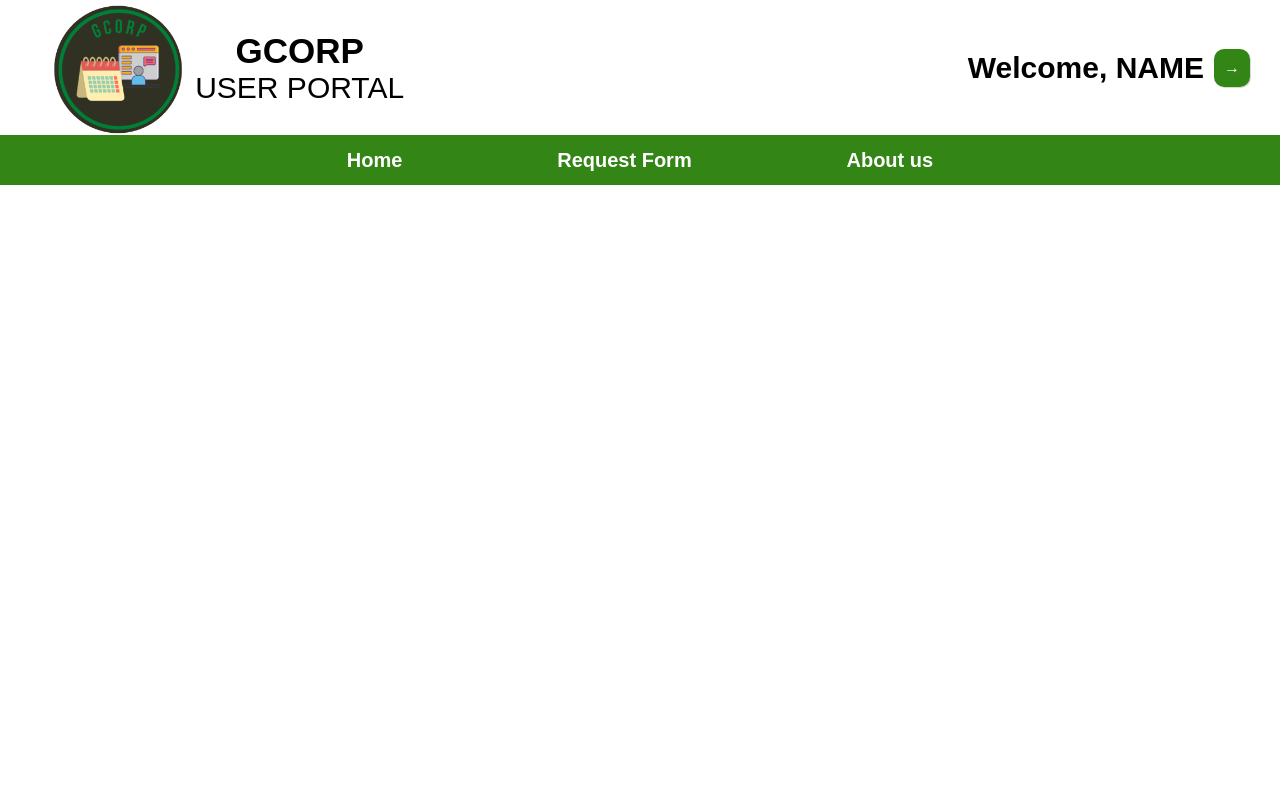
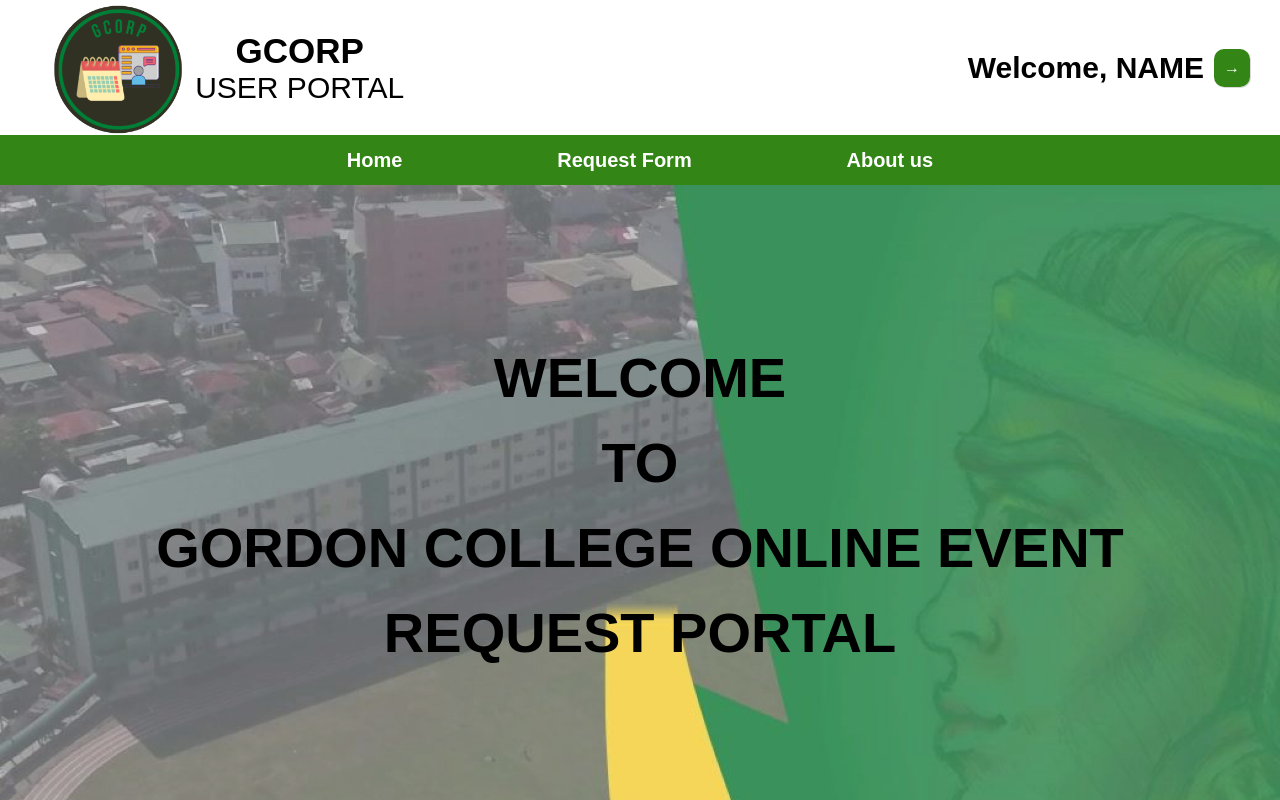
Before and after one commit to jaycel19/gcorp-online-event-request-portal, a React (Create React App) app: page / in a window 1280 px wide. Shown: the top 800 px of the page. Built offline with nearby package versions, Linux system fonts and the light colour scheme.

Commit message:
Create Home page

```diff
--- /dev/null
+++ b/src/css/Home.css
@@ -0,0 +1,21 @@
+.Home {
+    background-image: url(../images/homeBg.png);
+    background-size: cover;
+    width: 100%;
+    height: 100vh;
+}
+
+.Home > .content {
+    display: flex;
+    flex-direction: column;
+    justify-content: center;
+    align-items: center;
+    height: 80vh;
+}
+
+.Home > .content > h1 {
+    margin: 10px;
+    font-style: normal;
+    font-weight: 700;
+    font-size: 3.5em;
+}
--- a/src/pages/Home.js
+++ b/src/pages/Home.js
@@ -1,8 +1,15 @@
 import React from 'react';
+import '../css/Home.css';
 
 const Home = () => {
   return (
     <div className="Home">
+        <div className="content">
+            <h1>WELCOME</h1>
+            <h1>TO</h1>
+            <h1>GORDON COLLEGE ONLINE EVENT</h1>
+            <h1>REQUEST PORTAL</h1>
+        </div>
     </div>
   )
 }
```
Also changed, not shown: src/images/homeBg.png (added).
